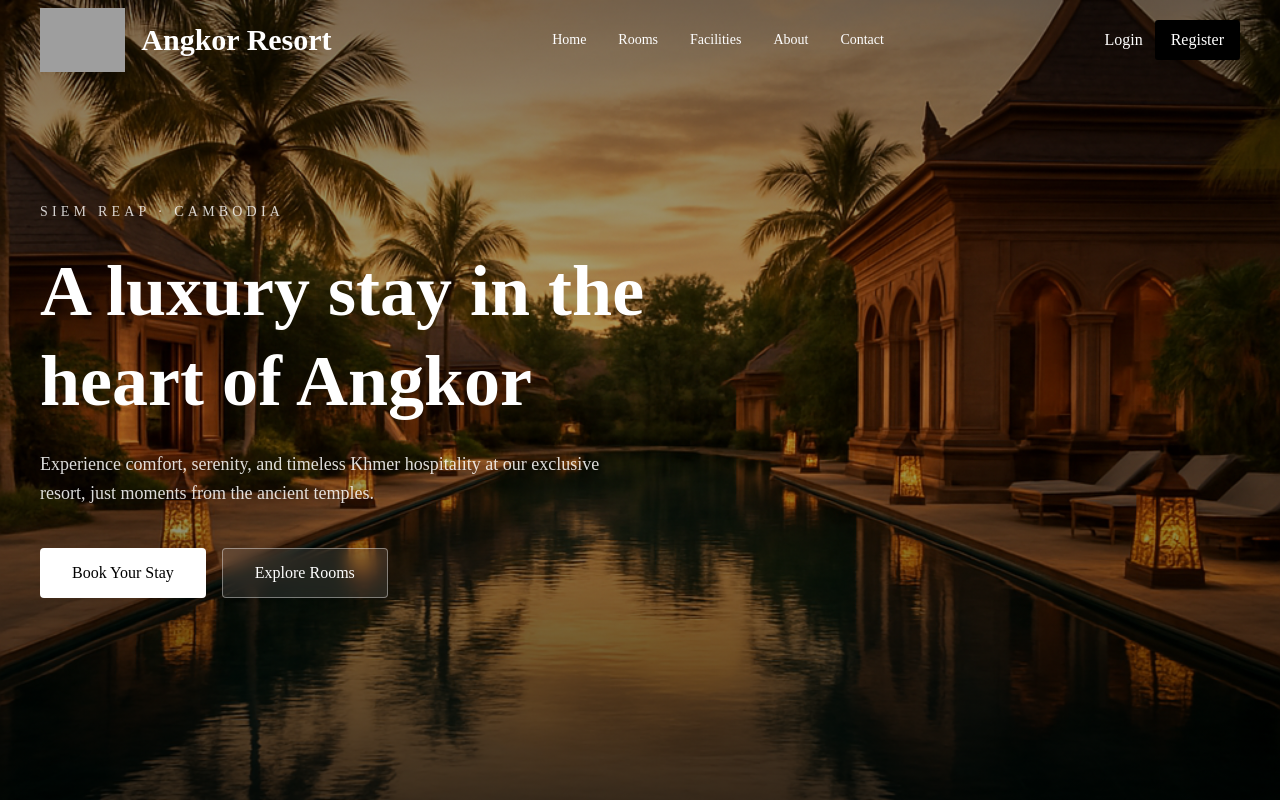
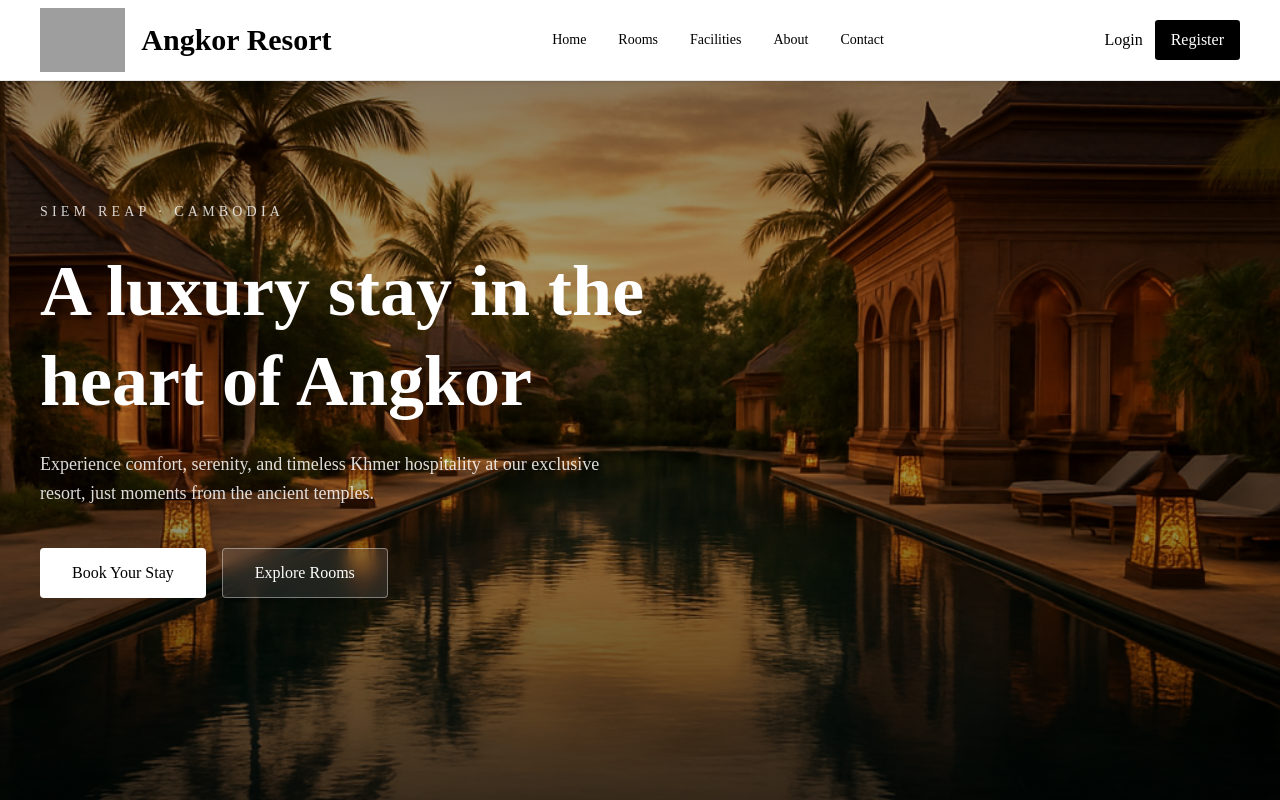
Before and after one commit to TommyBoizzzz/Angkor-Resort-Frontend, a React app: page / in a window 1280 px wide. Shown: the top 800 px of the page. Built offline with nearby package versions, Linux system fonts and the light colour scheme; grey boxes are pictures that could not be loaded; the HTML template or start-up script is replaced by a standard one.

Commit message:
update site header white fixed navbar

```diff
--- a/src/components/site-header.jsx
+++ b/src/components/site-header.jsx
@@ -1,4 +1,4 @@
-import { useEffect, useState } from "react";
+import { useState } from "react";
 import { Menu, X } from "lucide-react";
 import { Link } from "react-router-dom";
 import logo from "../asset/logo.png";
@@ -19,15 +19,7 @@ export function SiteHeader({
   onRegister,
   onLogout,
 }) {
-  const [scrolled, setScrolled] = useState(false);
   const [open, setOpen] = useState(false);
-
-  useEffect(() => {
-    const onScroll = () => setScrolled(window.scrollY > 24);
-    onScroll();
-    window.addEventListener("scroll", onScroll);
-    return () => window.removeEventListener("scroll", onScroll);
-  }, []);
 
   const scrollTo = (id) => {
     document.getElementById(id)?.scrollIntoView({ behavior: "smooth" });
@@ -35,31 +27,21 @@ export function SiteHeader({
   };
 
   return (
-    <header className={`fixed inset-x-0 top-0 z-50 transition-colors duration-300 ${
-      scrolled ? "border-b bg-white/90 backdrop-blur-md" : "bg-transparent"
-    }`}>
+    <header className="fixed inset-x-0 top-0 z-50 border-b border-neutral-200 bg-white text-black shadow-sm">
       <div className="mx-auto flex h-20 max-w-7xl items-center justify-between px-6 lg:px-10">
         <button
           onClick={() => scrollTo("home")}
           className="flex items-center gap-4"
         >
-
           <img
             src={logo}
             alt="Angkor Resort"
             className="h-16 w-auto object-contain"
           />
 
-  <span
-className={`text-3xl font-bold transition-colors ${
-    scrolled
-      ? "text-[#4B3323]"
-      : "text-white"
-  }`}
->
+          <span className="text-3xl font-bold text-black">
             Angkor Resort
           </span>
-
         </button>
 
         <nav className="hidden items-center gap-8 lg:flex">
@@ -67,9 +49,7 @@ className={`text-3xl font-bold transition-colors ${
             <button
               key={item.id}
               onClick={() => scrollTo(item.id)}
-              className={`text-sm font-medium ${
-                scrolled ? "text-black" : "text-white"
-              }`}
+              className="text-sm font-medium text-black hover:text-neutral-600"
             >
               {item.label}
             </button>
@@ -78,10 +58,14 @@ className={`text-3xl font-bold transition-colors ${
 
         {!user ? (
           <div className="hidden items-center gap-3 lg:flex">
-            <button onClick={onLogin} className={scrolled ? "text-black" : "text-white"}>
+            <button onClick={onLogin} className="text-black">
               Login
             </button>
-            <button onClick={onRegister} className="rounded-md bg-black px-4 py-2 text-white">
+
+            <button
+              onClick={onRegister}
+              className="rounded-md bg-black px-4 py-2 text-white"
+            >
               Register
             </button>
           </div>
@@ -95,12 +79,16 @@ className={`text-3xl font-bold transition-colors ${
             </button>
 
             {showProfile && (
-            <div className="absolute right-0 mt-3 flex w-44 flex-col rounded-md bg-white p-3 shadow-lg">
-              {user?.role === "admin" && ( <Link to="/admin">Go to Admin</Link>)}
+              <div className="absolute right-0 mt-3 flex w-44 flex-col gap-2 rounded-md bg-white p-3 text-black shadow-lg">
+                {user?.role === "admin" && (
+                  <Link to="/admin">Go to Admin</Link>
+                )}
                 <Link to="/profile">My Profile</Link>
                 <Link to="/my-bookings">My Bookings</Link>
                 <Link to="/settings">Settings</Link>
-              <button onClick={onLogout} className="text-left">Logout</button>
+                <button onClick={onLogout} className="text-left">
+                  Logout
+                </button>
               </div>
             )}
           </div>
@@ -108,19 +96,19 @@ className={`text-3xl font-bold transition-colors ${
 
         <button
           onClick={() => setOpen(!open)}
-          className={`lg:hidden ${scrolled ? "text-black" : "text-white"}`}
+          className="text-black lg:hidden"
         >
           {open ? <X /> : <Menu />}
         </button>
       </div>
 
       {open && (
-        <div className="bg-white px-6 py-6 lg:hidden">
+        <div className="bg-white px-6 py-6 text-black lg:hidden">
           {navItems.map((item) => (
             <button
               key={item.id}
               onClick={() => scrollTo(item.id)}
-              className="block w-full py-3 text-left"
+              className="block w-full py-3 text-left text-black"
             >
               {item.label}
             </button>
@@ -128,11 +116,18 @@ className={`text-3xl font-bold transition-colors ${
 
           {!user ? (
             <div className="mt-4 flex gap-3">
-              <button onClick={onLogin}>Login</button>
-              <button onClick={onRegister}>Register</button>
+              <button onClick={onLogin} className="text-black">
+                Login
+              </button>
+              <button
+                onClick={onRegister}
+                className="rounded-md bg-black px-4 py-2 text-white"
+              >
+                Register
+              </button>
             </div>
           ) : (
-            <button onClick={onLogout} className="mt-4">
+            <button onClick={onLogout} className="mt-4 text-black">
               Logout
             </button>
           )}
```
Lines whose indentation alone changed are shown as unchanged.
